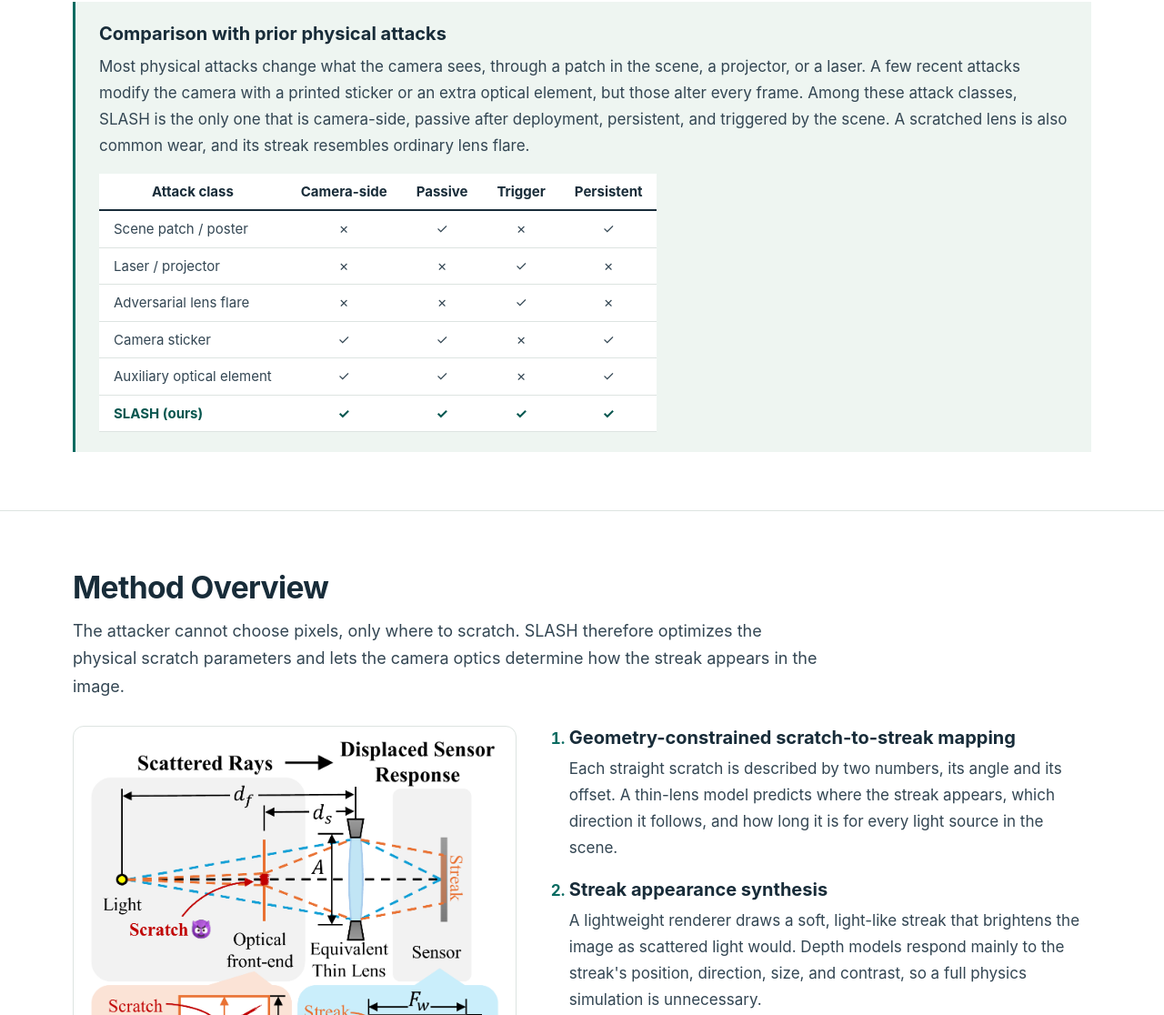
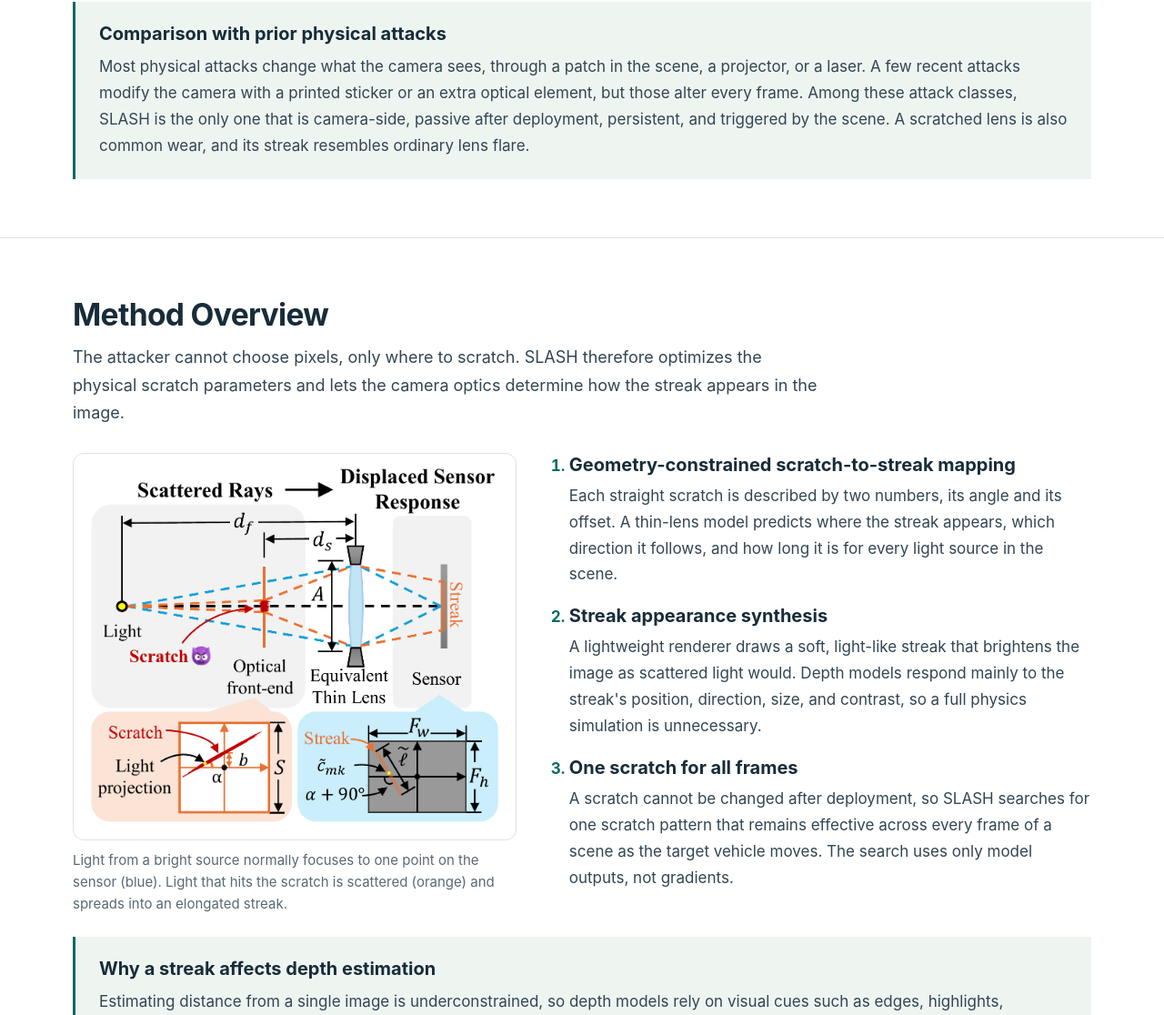
Before and after one commit to Kyriota/slash-attack, a plain HTML site: page index.html in a window 1280 px wide. Shown: the part 3280-4396 px from the top of the page at 91% size. Drawn offline with Linux system fonts and the light colour scheme.

Commit message:
content: drop comparison table and stereo result, simplify method heading

```diff
--- a/index.html
+++ b/index.html
@@ -139,21 +139,6 @@
         <div class="explanation">
           <h3>Comparison with prior physical attacks</h3>
           <p>Most physical attacks change what the camera sees, through a patch in the scene, a projector, or a laser. A few recent attacks modify the camera with a printed sticker or an extra optical element, but those alter every frame. Among these attack classes, SLASH is the only one that is camera-side, passive after deployment, persistent, and triggered by the scene. A scratched lens is also common wear, and its streak resembles ordinary lens flare.</p>
-          <div class="table-wrap">
-            <table class="compare-table">
-              <thead>
-                <tr><th scope="col">Attack class</th><th scope="col">Camera-side</th><th scope="col">Passive</th><th scope="col">Trigger</th><th scope="col">Persistent</th></tr>
-              </thead>
-              <tbody>
-                <tr><th scope="row">Scene patch / poster</th><td>✗</td><td>✓</td><td>✗</td><td>✓</td></tr>
-                <tr><th scope="row">Laser / projector</th><td>✗</td><td>✗</td><td>✓</td><td>✗</td></tr>
-                <tr><th scope="row">Adversarial lens flare</th><td>✗</td><td>✗</td><td>✓</td><td>✗</td></tr>
-                <tr><th scope="row">Camera sticker</th><td>✓</td><td>✓</td><td>✗</td><td>✓</td></tr>
-                <tr><th scope="row">Auxiliary optical element</th><td>✓</td><td>✓</td><td>✗</td><td>✓</td></tr>
-                <tr class="ours"><th scope="row">SLASH (ours)</th><td>✓</td><td>✓</td><td>✓</td><td>✓</td></tr>
-              </tbody>
-            </table>
-          </div>
         </div>
       </div>
     </section>
@@ -179,7 +164,7 @@
               <p>A lightweight renderer draws a soft, light-like streak that brightens the image as scattered light would. Depth models respond mainly to the streak's position, direction, size, and contrast, so a full physics simulation is unnecessary.</p>
             </li>
             <li>
-              <h3>Scene-specific optimization</h3>
+              <h3>One scratch for all frames</h3>
               <p>A scratch cannot be changed after deployment, so SLASH searches for one scratch pattern that remains effective across every frame of a scene as the target vehicle moves. The search uses only model outputs, not gradients.</p>
             </li>
           </ol>
@@ -210,10 +195,6 @@
             <span class="stat-value">7.0&nbsp;m</span>
             <span class="stat-label">depth shift at night with real scratched covers (4.7&nbsp;m by day)</span>
           </div>
-          <div class="stat">
-            <span class="stat-value">2&nbsp;m</span>
-            <span class="stat-label">reported by a stereo camera for a surface 21&nbsp;m away, with one lens scratched</span>
-          </div>
         </div>
 
         <div class="findings-list">
@@ -233,12 +214,6 @@
             <h3>Physical experiments</h3>
             <div>
               <p>Patterns optimized on nuScenes were engraved onto acrylic and glass covers without re-tuning for the test site. The scratched camera shifted the vehicle's estimated distance by about 4.7&nbsp;m by day and 7.0&nbsp;m at night, within the meter-level range reported by prior physical attacks on depth estimation. With the vehicle's lights switched off, the same cover changed the estimate by less than 2%.</p>
-            </div>
-          </article>
-          <article class="finding">
-            <h3>Stereo camera</h3>
-            <div>
-              <p>With only one of its two lenses scratched, a commercial stereo camera reported a surface about 2&nbsp;m away where the true surface was 21&nbsp;m away. The clean second view did not prevent the attack.</p>
             </div>
           </article>
         </div>
--- a/static/css/style.css
+++ b/static/css/style.css
@@ -117,13 +117,6 @@ h3 { font-size: 20px; line-height: 1.35; }
 .explanation { margin-top: 24px; padding: 22px 26px; border-left: 3px solid var(--accent); background: var(--accent-soft); }
 .explanation p { margin-top: 8px; }
 
-.table-wrap { overflow-x: auto; margin-top: 16px; }
-.compare-table { border-collapse: collapse; font-size: 15px; background: #fff; }
-.compare-table th, .compare-table td { padding: 7px 16px; border-bottom: 1px solid var(--line); }
-.compare-table thead th { color: var(--ink); font-weight: 650; border-bottom: 2px solid var(--ink); }
-.compare-table tbody th { text-align: left; font-weight: 400; }
-.compare-table td { text-align: center; }
-.compare-table tr.ours th, .compare-table tr.ours td { color: var(--accent-dark); font-weight: 700; }
 
 /* Method */
 
@@ -135,7 +128,7 @@ h3 { font-size: 20px; line-height: 1.35; }
 
 /* Results */
 
-.stats { display: grid; grid-template-columns: repeat(4, minmax(0, 1fr)); gap: 16px; }
+.stats { display: grid; grid-template-columns: repeat(3, minmax(0, 1fr)); gap: 16px; }
 .stat { padding: 18px; border: 1px solid var(--line); border-radius: var(--radius); text-align: center; }
 .stat-value { display: block; color: var(--accent); font-size: 32px; font-weight: 750; line-height: 1.2; }
 .stat-label { display: block; margin-top: 6px; color: var(--muted); font-size: 14px; line-height: 1.5; }
@@ -170,7 +163,7 @@ code { font-family: "SFMono-Regular", Consolas, "Liberation Mono", monospace; }
 @media (max-width: 950px) {
   .nav-links { display: none; }
   .method { grid-template-columns: 1fr; }
-  .stats, .gallery { grid-template-columns: repeat(2, minmax(0, 1fr)); }
+  .gallery { grid-template-columns: repeat(2, minmax(0, 1fr)); }
   .finding { grid-template-columns: 1fr; gap: 6px; }
 }
 
@@ -181,7 +174,7 @@ code { font-family: "SFMono-Regular", Consolas, "Liberation Mono", monospace; }
   .hero { padding-block: 40px; }
   .authors { font-size: 17px; }
   .hero-summary { font-size: 18px; }
-  .compare-pair, .pipeline { grid-template-columns: 1fr; }
+  .compare-pair, .pipeline, .stats { grid-template-columns: 1fr; }
   .figure-frame { padding: 8px; }
   .explanation { padding: 18px; }
 }
```
